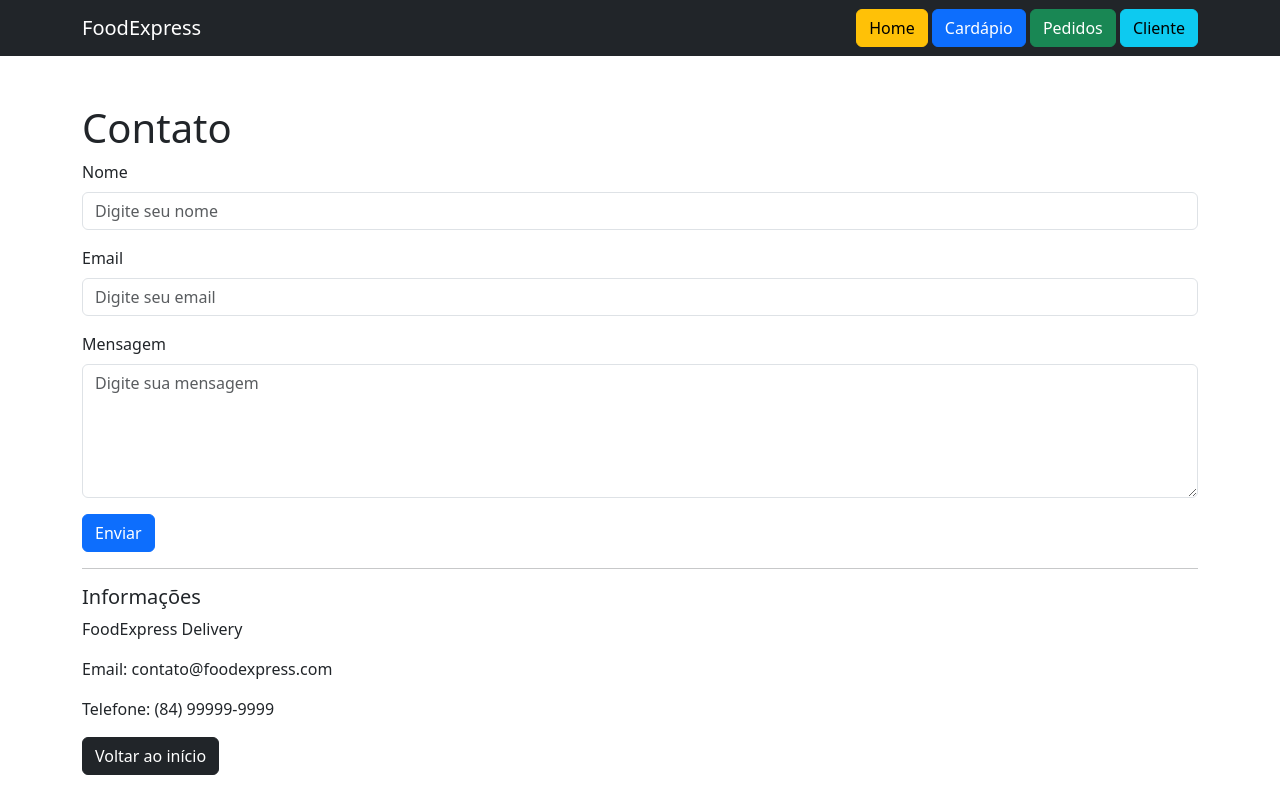
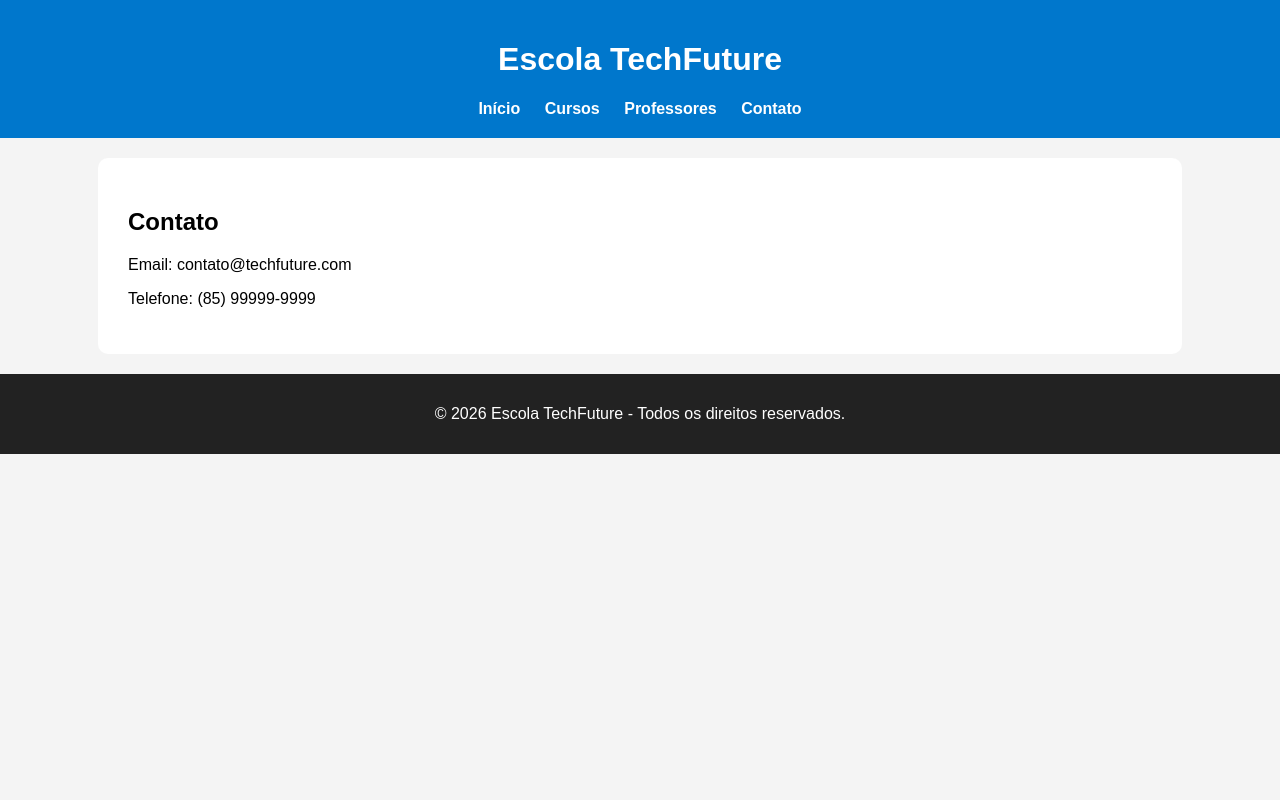
Before and after one commit to tavres026/hjj, a Flask app: page /contato in a window 1280 px wide. Run offline with Flask 3, Linux system fonts and the light colour scheme.

Commit message:
Add files via upload

```diff
--- a/app.py
+++ b/app.py
@@ -2,62 +2,21 @@ from flask import Flask, render_template
 
 app = Flask(__name__)
 
-@app.route("/")
-def index():
-    return render_template("index.html")
+@app.route('/')
+def inicio():
+    return render_template('index.html')
 
-@app.route("/cardapio")
-def cardapio():
-    return render_template("cardapio.html")
+@app.route('/cursos')
+def cursos():
+    return render_template('cursos.html')
 
-@app.route("/lanche/<nome>")
-def lanche(nome):
+@app.route('/professores')
+def professores():
+    return render_template('professores.html')
 
-    nome = nome.lower()
+@app.route('/contato')
+def contato():
+    return render_template('contato.html')
 
-    if nome == "pizza":
-        mensagem = "Pizza quentinha saindo do forno!"
-
-    elif nome == "hamburguer":
-        mensagem = "Hambúrguer artesanal especial!"
-
-    elif nome == "batata":
-        mensagem = "Batata frita crocante!"
-
-    elif nome == "milkshake":
-        mensagem = "Milkshake delicioso!"
-
-    else:
-        mensagem = "Lanche não encontrado."
-
-    return render_template(
-        "lanche.html",
-        nome=nome,
-        mensagem=mensagem
-    )
-
-@app.route("/pedidos")
-def pedidos():
-    return render_template("pedidos.html")
-
-@app.route("/cliente/<nome>/<cidade>")
-def cliente(nome,cidade):
-
-    if cidade.lower() == "natal":
-        entrega = "Entrega disponível!"
-    else:
-        entrega = "Entrega indisponível."
-
-    return render_template(
-        "cliente.html",
-        nome=nome,
-        cidade=cidade,
-        entrega=entrega
-    )
-
-@app.route("/contato")
-def contato():
-    return render_template("contato.html")
-
-if __name__ == "__main__":
+if __name__ == '__main__':
     app.run(debug=True)
--- /dev/null
+++ b/templates/base.html
@@ -0,0 +1,35 @@
+<!DOCTYPE html>
+<html lang="pt-br">
+<head>
+    <meta charset="UTF-8">
+    <meta name="viewport" content="width=device-width, initial-scale=1.0">
+
+    <title>{% block titulo %}{% endblock %}</title>
+
+    <link rel="stylesheet"
+    href="{{ url_for('static', filename='style.css') }}">
+</head>
+<body>
+
+    <header>
+        <h1>Escola TechFuture</h1>
+
+        <nav>
+            <a href="/">Início</a>
+            <a href="/cursos">Cursos</a>
+            <a href="/professores">Professores</a>
+            <a href="/contato">Contato</a>
+        </nav>
+    </header>
+
+    <main>
+        {% block conteudo %}
+        {% endblock %}
+    </main>
+
+    <footer>
+        <p>© 2026 Escola TechFuture - Todos os direitos reservados.</p>
+    </footer>
+
+</body>
+</html>
--- a/templates/contato.html
+++ b/templates/contato.html
@@ -1,108 +1,12 @@
-<!DOCTYPE html>
-<html lang="pt-br">
+{% extends 'base.html' %}
 
-<head>
+{% block titulo %}
+Contato
+{% endblock %}
 
-    <meta charset="UTF-8">
+{% block conteudo %}
+<h2>Contato</h2>
 
-    <title>Contato</title>
-
-    <link href="https://cdn.jsdelivr.net/npm/bootstrap@5.3.3/dist/css/bootstrap.min.css" rel="stylesheet">
-
-</head>
-
-<body>
-
-    <nav class="navbar navbar-expand-lg navbar-dark bg-dark">
-
-        <div class="container">
-
-            <a class="navbar-brand" href="/">FoodExpress</a>
-
-            <div>
-
-                <a href="/" class="btn btn-warning">Home</a>
-
-                <a href="/cardapio" class="btn btn-primary">
-                    Cardápio
-                </a>
-
-                <a href="/pedidos" class="btn btn-success">
-                    Pedidos
-                </a>
-
-                <a href="/cliente/Ana/Natal" class="btn btn-info">
-                    Cliente
-                </a>
-
-            </div>
-
-        </div>
-
-    </nav>
-
-    <div class="container mt-5">
-
-        <h1>Contato</h1>
-
-        <form>
-
-            <div class="mb-3">
-
-                <label class="form-label">
-                    Nome
-                </label>
-
-                <input type="text" class="form-control" placeholder="Digite seu nome">
-
-            </div>
-
-            <div class="mb-3">
-
-                <label class="form-label">
-                    Email
-                </label>
-
-                <input type="email" class="form-control" placeholder="Digite seu email">
-
-            </div>
-
-            <div class="mb-3">
-
-                <label class="form-label">
-                    Mensagem
-                </label>
-
-                <textarea class="form-control" rows="5" placeholder="Digite sua mensagem"></textarea>
-
-            </div>
-
-            <button class="btn btn-primary">
-
-                Enviar
-
-            </button>
-
-        </form>
-
-        <hr>
-
-        <h5>Informações</h5>
-
-        <p>FoodExpress Delivery</p>
-
-        <p>Email: contato@foodexpress.com</p>
-
-        <p>Telefone: (84) 99999-9999</p>
-
-        <a href="/" class="btn btn-dark">
-
-            Voltar ao início
-
-        </a>
-
-    </div>
-
-</body>
-
-</html>
+<p>Email: contato@techfuture.com</p>
+<p>Telefone: (85) 99999-9999</p>
+{% endblock %}
--- /dev/null
+++ b/templates/static/style.css
@@ -0,0 +1,42 @@
+body{
+    margin:0;
+    font-family:Arial, sans-serif;
+    background:#f4f4f4;
+}
+
+header{
+    background:#0077cc;
+    color:white;
+    text-align:center;
+    padding:20px;
+}
+
+nav{
+    margin-top:10px;
+}
+
+nav a{
+    color:white;
+    text-decoration:none;
+    margin:10px;
+    font-weight:bold;
+}
+
+nav a:hover{
+    color:yellow;
+}
+
+main{
+    padding:30px;
+    background:white;
+    width:80%;
+    margin:20px auto;
+    border-radius:10px;
+}
+
+footer{
+    background:#222;
+    color:white;
+    text-align:center;
+    padding:15px;
+}
```
Also changed, not shown: UC31 27 05 2026 NOA/login.html (added, +24 -0 lines), UC31 27 05 2026 NOA/main.py (added, +18 -0 lines), main.py (added, +18 -0 lines), templates/cursos.html (added, +16 -0 lines), templates/index.html (+10 -105 lines), templates/login.html (added, +25 -0 lines), templates/proferores.html (added, +17 -0 lines).
